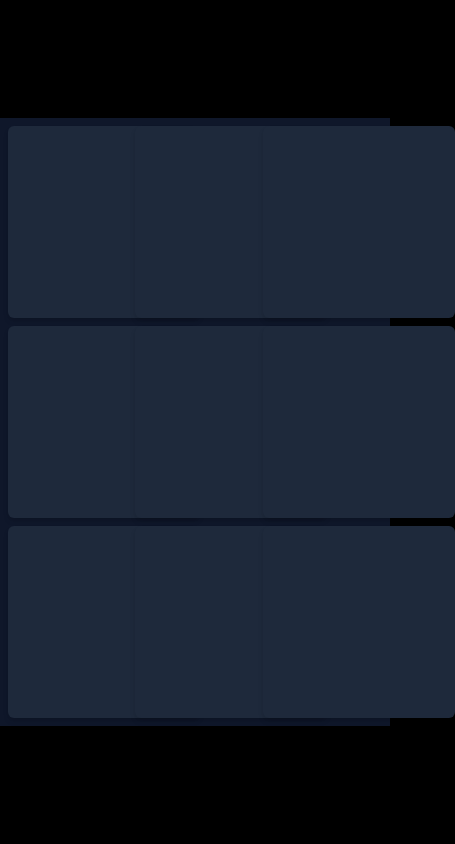
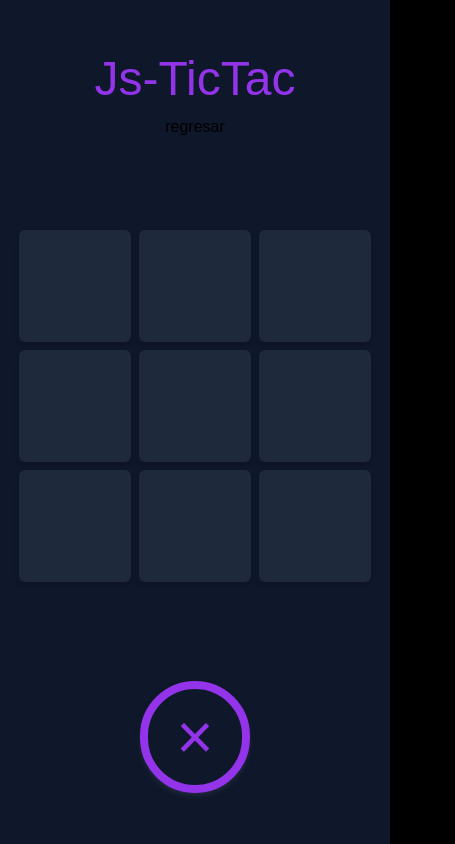
Before and after one commit to jaasidev/tic-tac-toe-proyect, a React (Vite) app: page / in a window 390 px wide. Shown: the whole page, 455 px wide, since content can reach past the window. Built offline with nearby package versions, Linux system fonts and the light colour scheme.

Commit message:
componetizando el proyecto, aplicando estilos y haciendolo responsive

```diff
--- a/index.html
+++ b/index.html
@@ -7,7 +7,7 @@
     <title>Vite App</title>
   </head>
   <body class="bg-black flex items-center justify-center min-h-screen">
-    <div id="app" class="bg-slate-900 sm:rounded-md"></div>
+    <div id="app" class="bg-slate-900 sm:rounded-md w-screen h-screen sm:w-auto sm:h-auto flex flex-col justify-around min-w-96"></div>
     <script type="module" src="/main.jsx"></script>
   </body>
 </html>
--- a/src/components/casilla.jsx
+++ b/src/components/casilla.jsx
@@ -1,6 +1,9 @@
-export function Casilla ({ children }) {
+export function Casilla ({ children, index, handle }) {
+  const handleclick = () => {
+    handle(index)
+  }
   return (
-    <div className='min-w-48 min-h-48 rounded-md shadow-md bg-slate-800'>
+    <div onClick={handleclick} className='sm:w-48 sm:h-48 h-28 w-28  rounded-md shadow-md bg-slate-800 flex items-center justify-center text-[8rem] text-white cursor-pointer'>
       {children}
     </div>
   )
--- /dev/null
+++ b/src/components/menu.jsx
@@ -0,0 +1,8 @@
+export function Menu () {
+  return (
+    <header className='flex items-center justify-center flex-col sm:flex-row sm:justify-between px-3 my-1'>
+      <h2 className='text-[3rem] text-purple-600'>Js-TicTac</h2>
+      <button className='border-none'> regresar</button>
+    </header>
+  )
+}
--- a/src/components/tablero.jsx
+++ b/src/components/tablero.jsx
@@ -1,23 +1,25 @@
-import { useState } from 'react'
+import { useBoard } from '../customHook/useBoard'
 import { Casilla } from './casilla'
-
-const TURN = {
-  X: '×',
-  O: '○'
-}
+import { Menu } from './menu'
+import { Tablon } from './tablon'
 
 export function Tablero () {
-  const [board, setBoard] = useState(Array(9).fill(null))
-  const [turn, newTurn] = useState(TURN.X)
+  const { board, handleclick, turn } = useBoard()
   return (
-    <ul className='grid grid-cols-3 grid-rows-3 gap-2 p-2'>
+    <>
+      <Menu />
+      <ul className='grid grid-cols-3 grid-rows-3 gap-2 p-2 self-center'>
         {board.map((value, index) => {
           return (
             <li key={index}>
-            <Casilla>{board[index]}</Casilla>
+              <Casilla index={index} handle={handleclick}>{board[index]}</Casilla>
             </li>
           )
         })}
       </ul>
+      <Tablon>
+        {turn}
+      </Tablon>
+    </>
   )
 }
--- /dev/null
+++ b/src/components/tablon.jsx
@@ -0,0 +1,9 @@
+export function Tablon ({ children }) {
+  return (
+    <footer className='flex items-center justify-center my-3'>
+      <div className='border-purple-600 text-purple-600 border-[0.5rem] rounded-full text-[4rem] px-7 shadow-md shadow-slate-800'>
+        {children}
+      </div>
+    </footer>
+  )
+}
--- /dev/null
+++ b/src/customHook/useBoard.js
@@ -0,0 +1,53 @@
+import { useState } from 'react'
+const TURN = {
+  X: '×',
+  O: '○'
+}
+
+const winnerCombos = [
+  [0, 1, 2],
+  [3, 4, 5],
+  [6, 7, 8],
+  [0, 4, 8],
+  [0, 3, 6],
+  [1, 4, 7],
+  [2, 5, 8],
+  [2, 4, 6]
+]
+const checkWinner = (board) => {
+  for (const combo of winnerCombos) {
+    const [a, b, c] = combo
+    if (board[a] && board[a] === board[b] && board[a] === board[c]) return board[a]
+  }
+  return null
+}
+
+export function useBoard () {
+  const [board, setBoard] = useState(Array(9).fill(null))
+  const [turn, setTurn] = useState(TURN.X)
+  const [winner, setWinner] = useState(null)
+  const handleclick = (index) => {
+    if (board[index] !== null || winner) return
+
+    const newBoard = [...board]
+    localStorage.setItem('board', newBoard)
+    newBoard[index] = turn
+    setBoard(newBoard)
+
+    if (newBoard.every((value) => value !== null)) {
+      setWinner(false)
+      return
+    }
+
+    if (checkWinner(newBoard) !== null) {
+      setWinner(true)
+      return
+    }
+    const newTurn = turn === TURN.X ? TURN.O : TURN.X
+    setTurn(newTurn)
+  }
+
+  return {
+    board, handleclick, turn
+  }
+}
```
Lines whose indentation alone changed are shown as unchanged.
